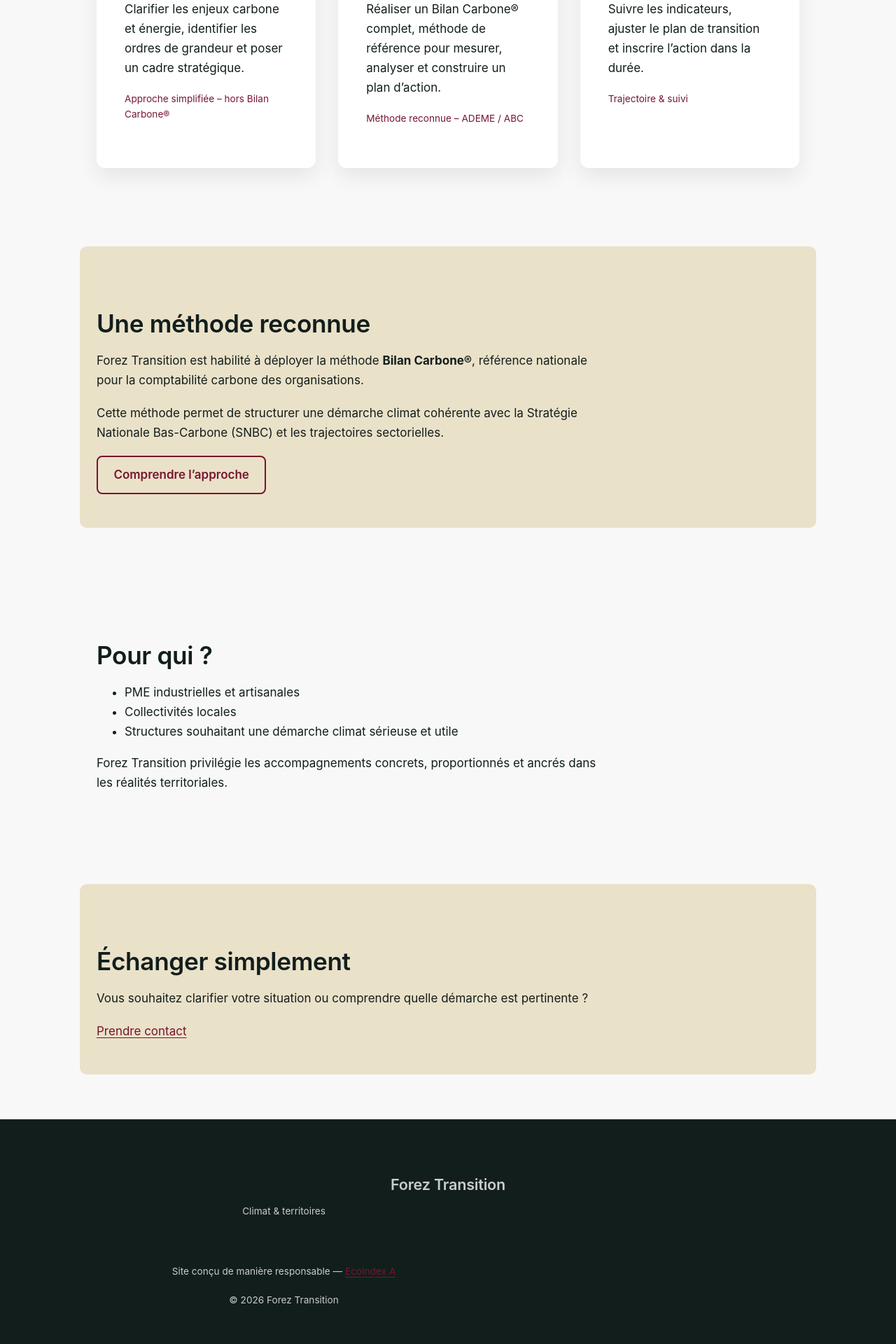
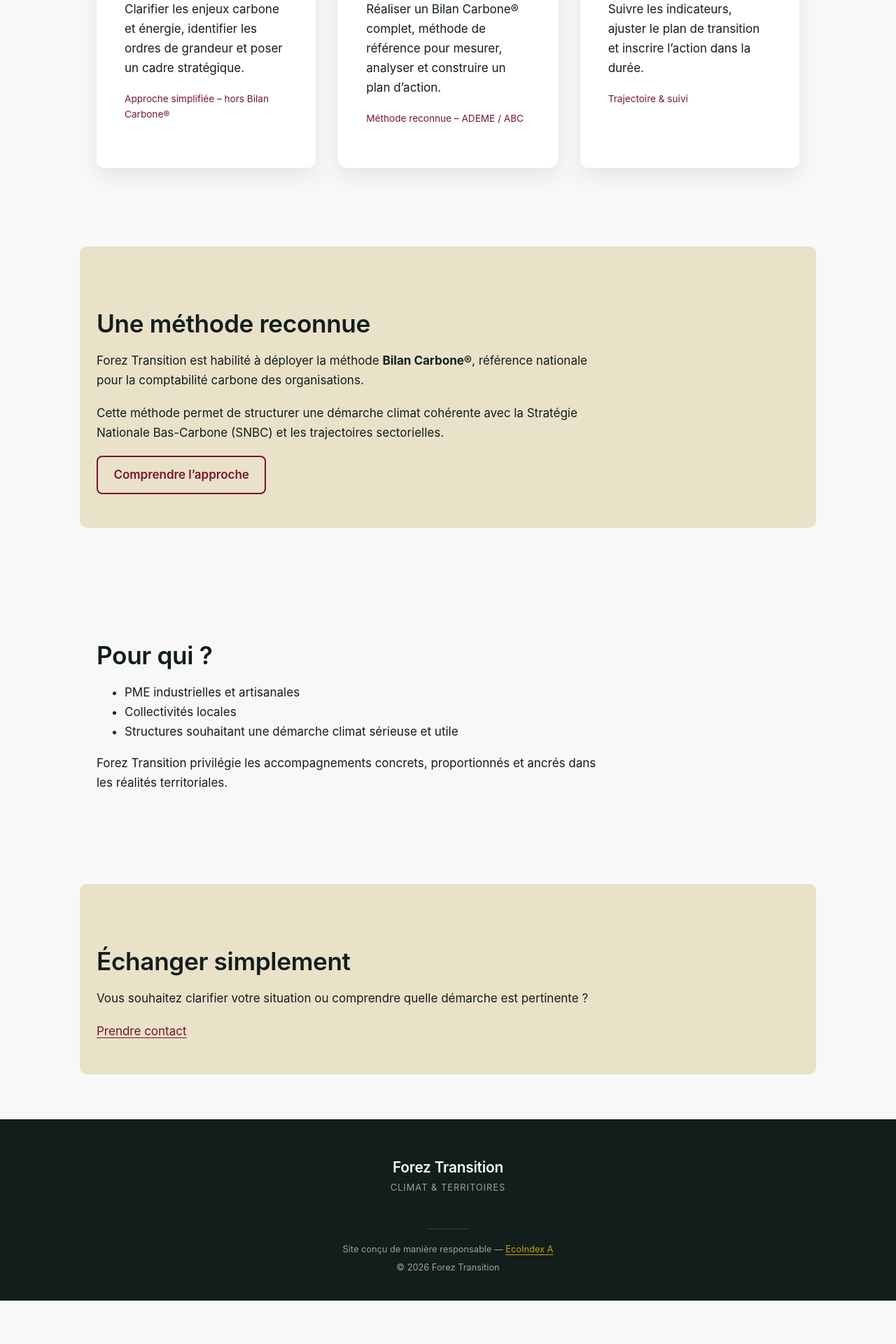
Before and after one commit to Alex-JULIEN/forez-transition, a Jekyll site: the page built from index.md, in a window 1280 px wide. Shown: the part 1970-3890 px from the top of the page at 70% size. Built offline with Jekyll 4.4.1, drawn with Linux system fonts in a browser that asks for light colours; after the commit the page ends 3828 px from its top, so only the background shows below that.

Commit message:
Update style.css

```diff
--- a/assets/css/style.css
+++ b/assets/css/style.css
@@ -364,46 +364,80 @@
 /* FOOTER */
 .site-footer {
   background: #121E1C;
-  color: rgba(248,248,248,0.8);
-  padding: 3rem 0 2rem;
+  color: rgba(248,248,248,0.85);
+  padding: 3.5rem 0 2rem;
+  margin-top: 4rem;
 }
-.site-footer p {
-  font-size: 0.85rem;
-  line-height: 1.6;
-}
+
 .site-footer a {
+  color: #CC9E00;
   text-decoration: underline;
   text-underline-offset: 3px;
 }
-.footer-brand,
-.footer-meta {
+
+.site-footer a:hover {
+  color: #F8F8F8;
+}
+
+/* Structure */
+.footer-inner {
+  max-width: 1100px;
+  margin: 0 auto;
+  padding: 0 1.5rem;
+  display: flex;
+  flex-direction: column;
+  gap: 2.5rem;
+}
+
+/* Bloc identité */
+.footer-brand {
   text-align: center;
 }
 
-.footer-inner {
-  display: flex;
-  flex-direction: column;
-  gap: 2rem;
+.footer-brand h3 {
+  margin: 0;
+  font-size: 1.3rem;
+  font-weight: 600;
+  color: #F8F8F8;
 }
 
-/* RESPONSIVE */
+.footer-brand p {
+  margin: 0.3rem 0 0;
+  font-size: 0.8rem;
+  letter-spacing: 0.08em;
+  text-transform: uppercase;
+  color: rgba(248,248,248,0.6);
+}
 
-@media (max-width: 768px) {
-  body {
-    font-size: 16px;
-  }
+/* Bloc méta */
+.footer-meta {
+  text-align: center;
+  font-size: 0.8rem;
+  line-height: 1.6;
+  color: rgba(248,248,248,0.6);
+}
 
+.footer-meta p {
+  margin: 0.3rem 0;
+}
+
+/* Séparation subtile */
+.footer-meta::before {
+  content: "";
+  display: block;
+  width: 60px;
+  height: 1px;
+  margin: 0 auto 1.2rem;
+  background: rgba(248,248,248,0.15);
+}
+
+/* Responsive — desktop */
+@media (min-width: 768px) {
   .footer-inner {
-    flex-direction: row;
-    justify-content: space-between;
     align-items: center;
   }
 
   .footer-brand {
-    text-align: left;
-  }
-
-  .footer-meta {
-    text-align: right;
+    margin-bottom: 0.5rem;
   }
 }
```
